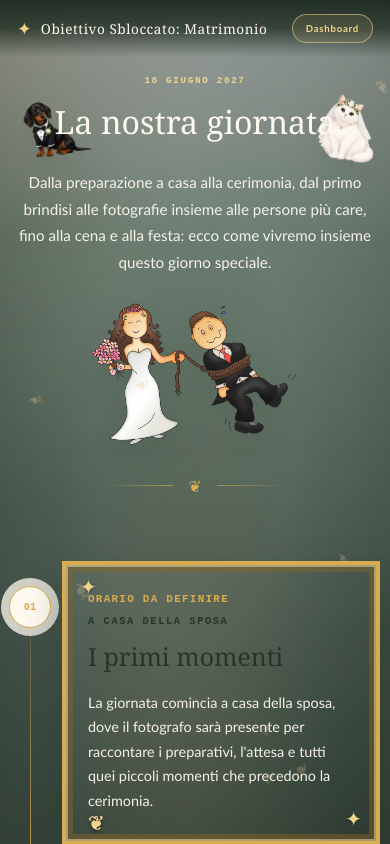
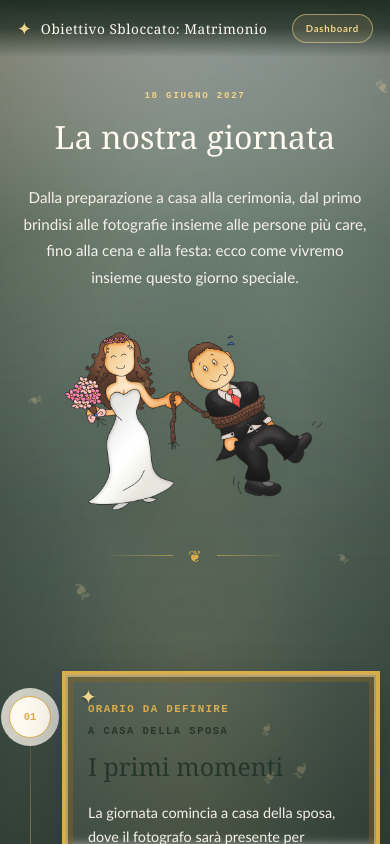
Before and after one commit to Luke932/the-greatest-adventure-frontend, an Angular app: page /giornata in a window 390 px wide. Shown: the top 844 px of the page. Built offline with nearby package versions, Linux system fonts and the light colour scheme.

Commit message:
update page "la giornata"

```diff
--- a/src/app/features/giornata/pages/giornata-page/giornata-page.css
+++ b/src/app/features/giornata/pages/giornata-page/giornata-page.css
@@ -67,7 +67,7 @@
 }
 
 .day-dog {
-  left: 10px;
+  left: 140px;
   top: 75px;
 
   width: 175px;
@@ -76,7 +76,7 @@
 }
 
 .day-cat {
-  right: 10px;
+  right: 170px;
   top: 75px;
 
   width: 130px;
@@ -181,13 +181,14 @@
   opacity: 0.75;
 }
 
-@media (max-width: 800px) {
+@media (max-width: 1100px) {
 
   .day-pet {
-    width: 120px;
+    /* width: 120px; */
+    display: none;
   }
 
-  .day-dog {
+  /* .day-dog {
     left: -10px;
     top: 75px;
     width: 120px;
@@ -197,11 +198,11 @@
     right: -10px;
     top: 70px;
     width: 95px;
-  }
+  } */
 
 }
 
-@media (max-width: 520px) {
+/* @media (max-width: 520px) {
 
   .day-hero {
     width: calc(100% - 30px);
@@ -237,7 +238,7 @@
   .couple-illustration-placeholder span {
     font-size: 1.5rem;
   }
-}
+} */
 
 
 /* =========================================
```
